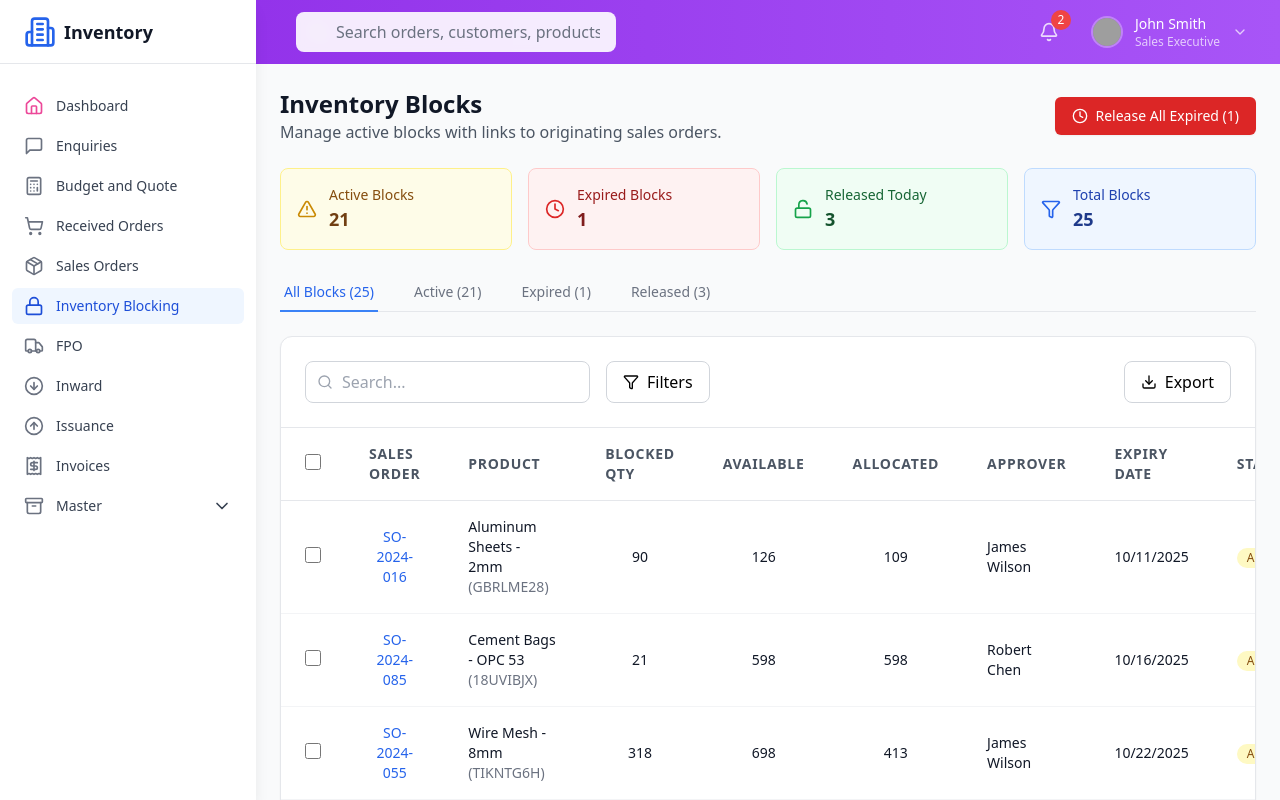
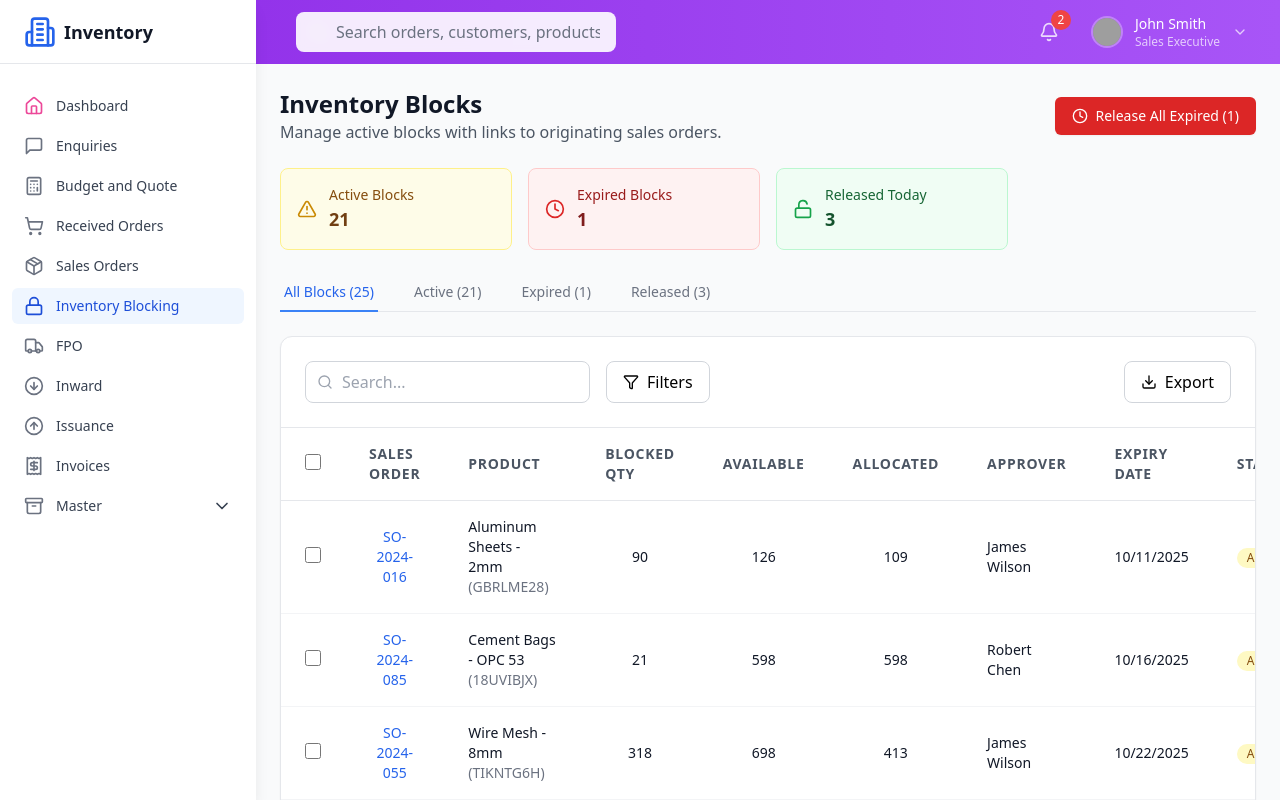
Before and after one commit to SreraamPandian/AL-Rouba-final, a React (Vite) app: page /blocking in a window 1280 px wide. Both pictures are taken after typing "name@example.com", "Sample123" into the empty fields and a click on the button "Sign in". Built offline with nearby package versions, Linux system fonts and the light colour scheme; grey boxes are pictures that could not be loaded.

Commit message:
inventory: remove Total Blocks summary card from InventoryBlockingList

```diff
--- a/src/components/inventory/InventoryBlockingList.jsx
+++ b/src/components/inventory/InventoryBlockingList.jsx
@@ -160,7 +160,7 @@ const InventoryBlockingList = () => {
         <div className="bg-yellow-50 border border-yellow-200 rounded-lg p-4"><div className="flex items-center"><div className="flex-shrink-0"><AlertTriangle className="h-5 w-5 text-yellow-600" /></div><div className="ml-3"><p className="text-sm font-medium text-yellow-800">Active Blocks</p><p className="text-lg font-semibold text-yellow-900">{activeBlocks.length}</p></div></div></div>
         <div className="bg-red-50 border border-red-200 rounded-lg p-4"><div className="flex items-center"><div className="flex-shrink-0"><Clock className="h-5 w-5 text-red-600" /></div><div className="ml-3"><p className="text-sm font-medium text-red-800">Expired Blocks</p><p className="text-lg font-semibold text-red-900">{expiredBlocks.length}</p></div></div></div>
         <div className="bg-green-50 border border-green-200 rounded-lg p-4"><div className="flex items-center"><div className="flex-shrink-0"><Unlock className="h-5 w-5 text-green-600" /></div><div className="ml-3"><p className="text-sm font-medium text-green-800">Released Today</p><p className="text-lg font-semibold text-green-900">{blocks.filter(b => b.status === 'Released').length}</p></div></div></div>
-        <div className="bg-blue-50 border border-blue-200 rounded-lg p-4"><div className="flex items-center"><div className="flex-shrink-0"><Filter className="h-5 w-5 text-blue-600" /></div><div className="ml-3"><p className="text-sm font-medium text-blue-800">Total Blocks</p><p className="text-lg font-semibold text-blue-900">{blocks.length}</p></div></div></div>
+  {/* Total Blocks card removed as requested */}
       </div>
 
       {/* Filter Tabs */}
```
